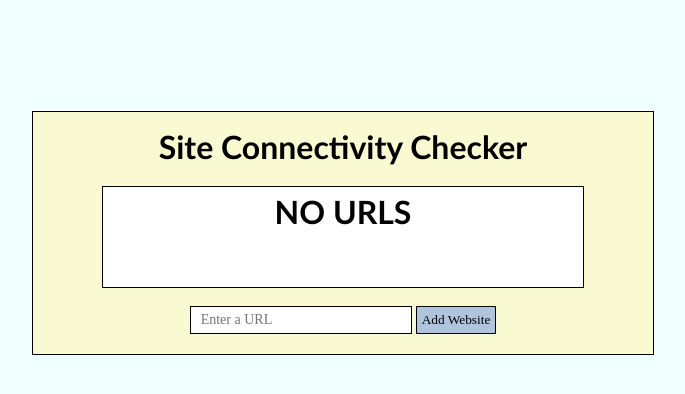
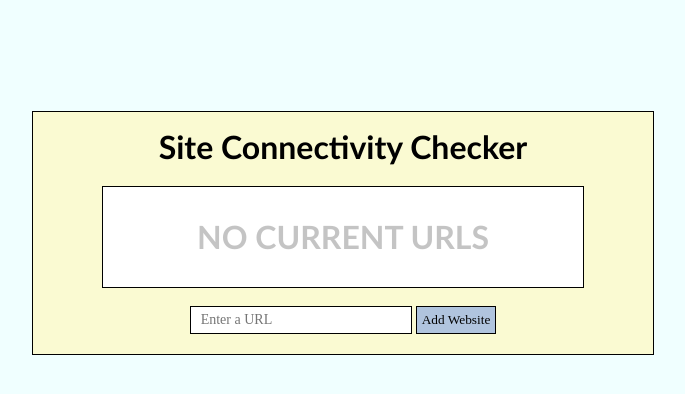
Before and after one commit to amarikwa188/Site_Connectivity_Checker, a Flask app: template templates/index.html in a window 1280 px wide. Shown: the part 135-529 px from the top of the page, without its empty margins (297-982 px from the left). Run offline with Flask 3, Linux system fonts and the light colour scheme; the template is opened without the code that fills it, so the values that code supplies are empty.

Commit message:
no current urls message

```diff
--- a/static/index.css
+++ b/static/index.css
@@ -153,3 +153,8 @@ body{
     background-color: #cde1fc;
 
 }
+
+#no-url{
+    color: #0000003b;
+    padding-top: 25px;
+}
--- a/templates/index.html
+++ b/templates/index.html
@@ -10,7 +10,7 @@
 
         <div id="list-box">
             {%  if not urls%}
-                <h1>NO URLS</h1>
+                <h1 id="no-url">NO CURRENT URLS</h1>
             {% endif %}
 
             {% for url in urls %}
```
